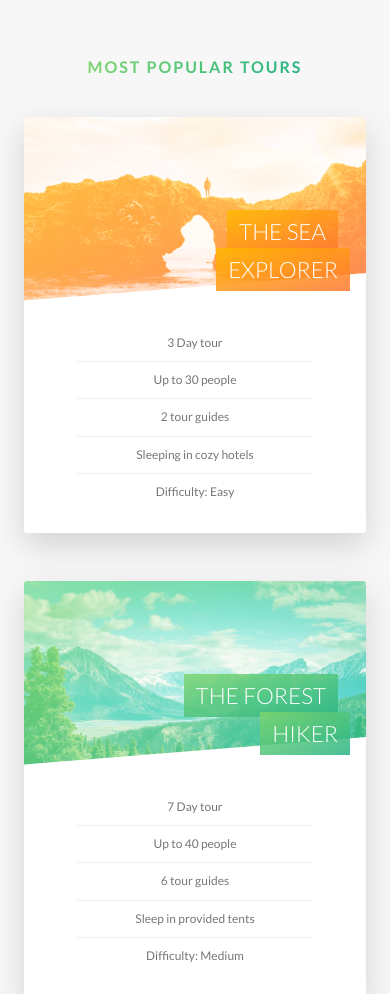
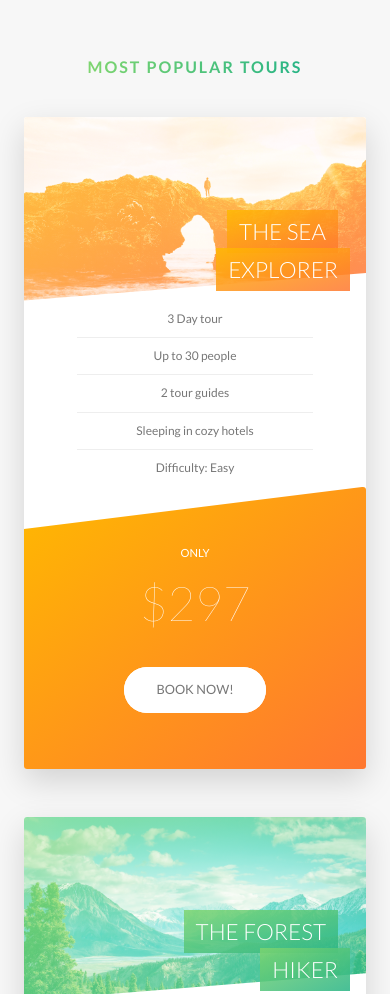
Before and after one commit to simon-day/advanced-css-course, a plain HTML site: page dist/index.html in a window 390 px wide. Shown: the part 2467-3461 px from the top of the page. Drawn offline with Linux system fonts and the light colour scheme.

Commit message:
Finish responsive styling

```diff
--- a/scss/components/_card.scss
+++ b/scss/components/_card.scss
@@ -177,4 +177,47 @@
     font-size: 6rem;
     font-weight: 100;
   }
+
+  @include respond(tab-port) {
+    height: auto;
+    border-radius: 3px;
+    background-color: $color-white;
+    box-shadow: 0 1.5rem 4rem rgba($color-black, 0.15);
+
+    &__side {
+      height: auto;
+      position: relative;
+      box-shadow: none;
+
+      &--back {
+        transform: rotateY(0);
+        clip-path: polygon(0 15%, 100% 0, 100% 100%, 0 100%);
+      }
+    }
+
+    &:hover &__side--front {
+      transform: rotateY(0);
+    }
+
+    &__details {
+      padding: 0 3rem;
+    }
+
+    &__cta {
+      position: relative;
+      top: 0;
+      left: 0;
+      transform: translate(0);
+      width: 100%;
+      padding: 7rem 4rem;
+    }
+
+    &__price-box {
+      margin-bottom: 3rem;
+    }
+
+    &__price-value {
+      font-size: 6rem;
+    }
+  }
 }
--- a/scss/components/_form.scss
+++ b/scss/components/_form.scss
@@ -15,6 +15,10 @@
     width: 90%;
     display: block;
     transition: all 0.3s;
+
+    @include respond(tab-port) {
+      width: 100%;
+    }
 
     &::-webkit-input-placeholder {
       color: $color-grey-dark-2;
@@ -49,6 +53,11 @@
   &__radio-group {
     width: 49%;
     display: inline-block;
+
+    @include respond(tab-port) {
+      width: 100%;
+      margin-bottom: 2rem;
+    }
   }
 
   &__radio-input {
--- a/scss/components/_story.scss
+++ b/scss/components/_story.scss
@@ -8,6 +8,16 @@
   padding-left: 9rem;
   font-size: $default-font-size;
   transform: skewX(-12deg);
+
+  @include respond(tab-port) {
+    width: 100%;
+    padding: 4rem;
+    padding-left: 7rem;
+  }
+
+  @include respond(phone) {
+    transform: skewX(0);
+  }
 
   & > * {
     transform: skewX(12deg);
@@ -24,6 +34,10 @@
     transform: translateX(-3rem) skewX(12deg);
     position: relative;
     overflow: hidden;
+
+    @include respond(phone) {
+      transform: translateX(-3rem) skewX(0);
+    }
   }
 
   &__img {
@@ -35,6 +49,10 @@
 
   &__text {
     transform: skewX(12deg);
+
+    @include respond(phone) {
+      transform: skewX(0);
+    }
   }
 
   &__caption {
--- a/scss/pages/_home.scss
+++ b/scss/pages/_home.scss
@@ -74,10 +74,36 @@
   border-radius: 3px;
   box-shadow: 0 1.5rem 4rem rgba($color-black, 0.2);
 
-  height: 50rem;
+  @include respond(tab-land) {
+    background-image: linear-gradient(
+        105deg,
+        rgba($color-white, 0.9) 0%,
+        rgba($color-white, 0.9) 65%,
+        transparent 65%
+      ),
+      url(../img/nat-10.jpg);
+    background-size: cover;
+  }
+
+  @include respond(tab-port) {
+    background-image: linear-gradient(
+        to right,
+        rgba($color-white, 0.9) 0%,
+        rgba($color-white, 0.9) 100%
+      ),
+      url(../img/nat-10.jpg);
+  }
 
   &__form {
     width: 50%;
     padding: 6rem;
+
+    @include respond(tab-land) {
+      width: 65%;
+    }
+
+    @include respond(tab-port) {
+      width: 100%;
+    }
   }
 }
```
Also changed, not shown: dist/css/main.min.css.
